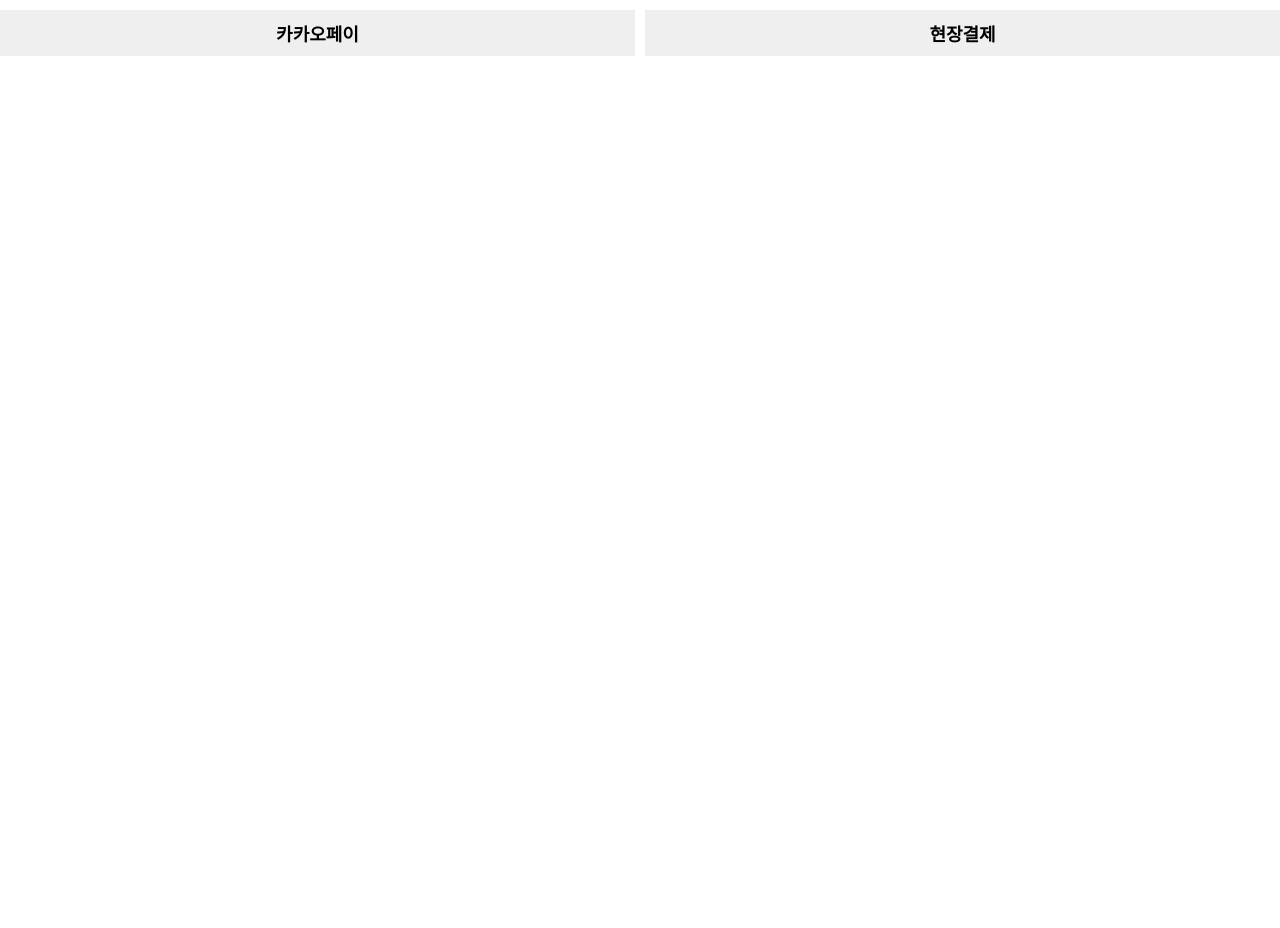
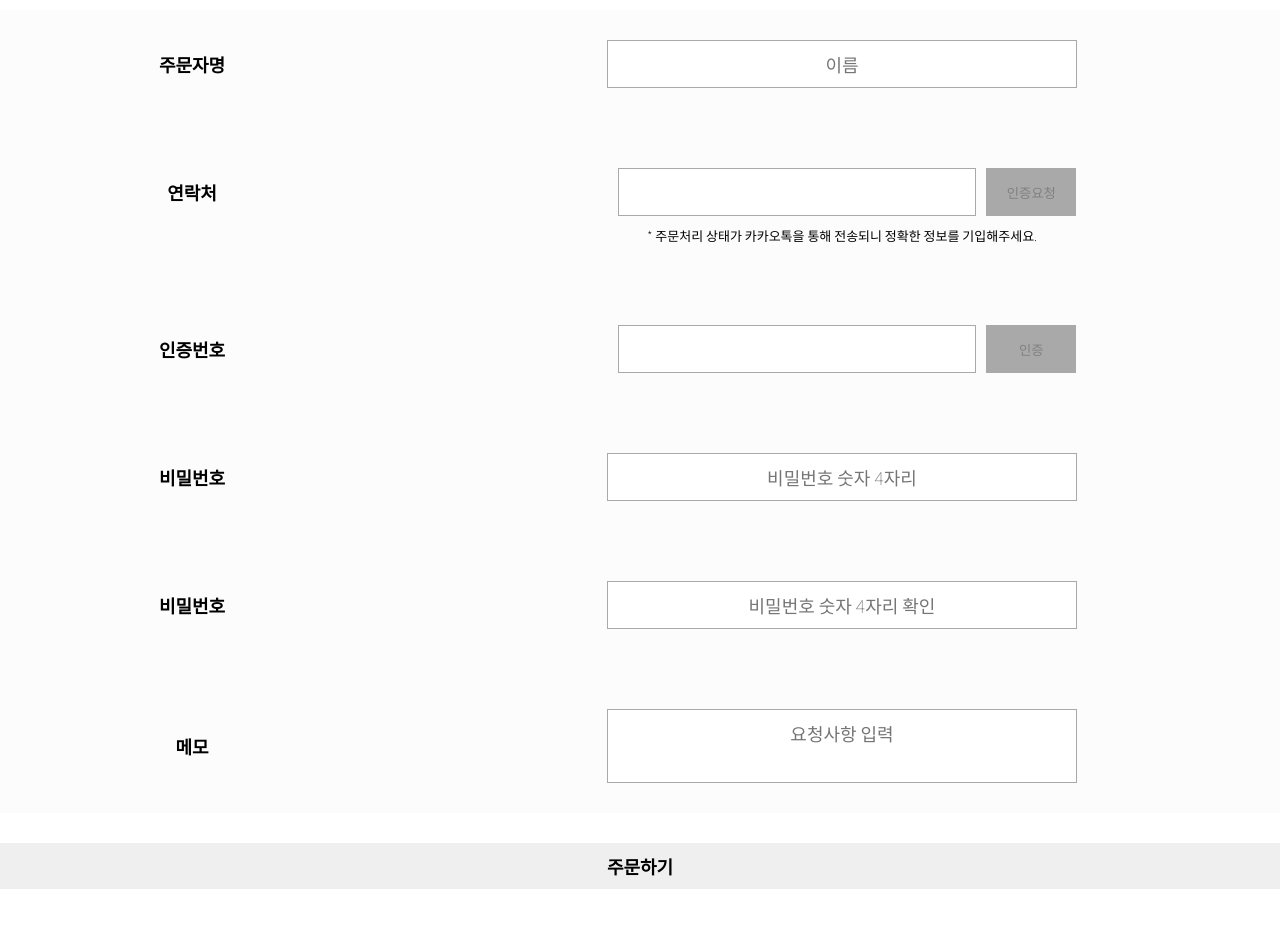
Before and after one commit to sbyun1/doran, a React app in the folder src/main/reactjs/: page /cart in a window 1280 px wide. Shown: the part 680-1608 px from the top of the page. Before the commit the page ends 836 px from the top, so only its background shows below. Built offline with nearby package versions, Linux system fonts and the light colour scheme; no server answers; a web font is replaced by a local one.

Commit message:
modify Cart Page to add Order Inforamtion Section

```diff
--- a/src/main/reactjs/src/components/Cart.js
+++ b/src/main/reactjs/src/components/Cart.js
@@ -6,6 +6,9 @@
 function Cart() {
     const [cart, setCart] = useState([]);
     const [totalAmount, setTotalAmount] = useState(0);
+    const [verifiedTel, setVerifiedTel] = useState(0);
+    const [verifiedPwd, setVerifiedPwd] = useState(0);
+
     const calculateAmount = (_cart) => {
         let currentAmount = 0;
 
@@ -50,12 +53,56 @@
                     <span>{totalAmount}</span>
                 </div>
             </div>
-            <div className="payment-top">
-                <span>결제하기</span>
+            <div className="order-top">
+                <span>주문정보</span>
+                <span>* 주문정보는 고객 식별, 구매 및 결제를 위해 사용됩니다.</span>
             </div>
-            <div className="payment-option">
-                <button>카카오페이</button>
-                <button>현장결제</button>
+            <div className="order-info">
+                <div>
+                    <span>주문자명</span><input type="text" name="orderName" placeholder="이름"/>
+                </div>
+                <div>
+                    <span>연락처</span>
+                    <div className="order-info-validation">
+                        <input type="tel" className="input-valid" name="orderTel" onChange={
+                            (event) => {
+                                const data = event.target.value;
+                                if (data.match(/^[010]{3}[0-9]{4}[0-9]{4}$/) == null) {
+                                    /*
+                                    * 0 : 입력 없음
+                                    * 1 : 입력 올바름
+                                    * 2 : 입력 틀림
+                                    */
+                                    setVerifiedTel(2);
+                                } else {
+                                    setVerifiedTel(1);
+                                }
+                            }
+                        }/>
+                        <input type="button" className="disabled" value="인증요청"/>
+                    </div>
+                    <span>* 주문처리 상태가 카카오톡을 통해 전송되니 정확한 정보를 기입해주세요.</span>
+                </div>
+                <div>
+
+                    <span>인증번호</span>
+                    <div className="order-info-validation">
+                        <input type="number" className="input-valid" name="orderTelValid"/>
+                        <input type="button" className="disabled" value="인증"/>
+                    </div>
+                </div>
+                <div>
+                    <span>비밀번호</span><input type="password" name="orderPwd" placeholder="비밀번호 숫자 4자리"/>
+                </div>
+                <div>
+                    <span>비밀번호</span><input type="password" name="orderPwdValid" placeholder="비밀번호 숫자 4자리 확인"/>
+                </div>
+                <div>
+                    <span>메모</span><textarea name="orderMemo" placeholder="요청사항 입력"/>
+                </div>
+            </div>
+            <div className="order-confirm">
+                <button>주문하기</button>
             </div>
         </div>
     )
--- a/src/main/reactjs/src/resources/css/cart.css
+++ b/src/main/reactjs/src/resources/css/cart.css
@@ -1,5 +1,6 @@
 .cart-top > *:first-child,
-.payment-top > *:first-child {
+.payment-top > *:first-child,
+.order-top > *:first-child {
     font-size: x-large;
     font-weight: 700;
     background: linear-gradient(to top, gold 50%, transparent 50%);
@@ -47,13 +48,96 @@
     grid-column-start: 4;
 }
 
-.payment-option {
+.order-info {
     display: grid;
-    grid-template-columns: repeat(2, 1fr);
+    gap: 20px;
+    background-color: rgba(252, 252, 252);
+}
+
+.order-info > * {
+    display: grid;
+    grid-template-columns: 30% 70%;
+    justify-items: center;
+    align-items: center;
+    gap: 10px;
+    padding: 30px 0 30px 0;
+}
+
+.order-info > * > input, textarea {
+    width: 50%;
+    background: white;
+    border: solid 1px darkgray;
+    text-align: center;
+    padding: 10px;
+}
+
+.order-info-validation {
+    width: 50%;
+    display: grid;
+    grid-template-columns: 80% 20%;
     gap: 10px;
 }
 
-.payment-option > button {
+.order-info-validation input {
+    background: white;
+    border: solid 1px darkgray;
+    text-align: center;
+    padding: 10px;
+}
+
+.order-info-validation > .input-valid {
+    font-size: large;
+}
+
+.order-info-validation > input[type="button"] {
+    background: #282c34;
+    color: #fcfcfc;
+    text-align: center;
+    padding: 10px;
+    transition: 0.3s;
+}
+
+.order-info-validation > input[type="button"].disabled {
+    background-color: darkgray;
+    color: gray;
+}
+
+.order-info-validation > input[type="button"].disabled:hover {
+    background-color: darkgray;
+    color: gray;
+    cursor: not-allowed;
+}
+
+.order-info-validation > input[type="button"]:hover {
+    background-color: gold;
+    cursor: pointer;
+}
+
+.order-info > * > textarea {
+    resize: none;
+}
+
+.order-info > * > *:first-child {
+    font-size: large;
+    font-weight: bold;
+}
+
+.order-info > * > *:nth-child(2) {
+    font-size: large;
+}
+
+.order-info > * > span:last-child {
+    grid-column-start: 2;
+    font-size: small;
+}
+
+.order-confirm {
+    display: grid;
+    gap: 10px;
+    align-items: center;
+}
+
+.order-confirm > button {
     padding: 10px 20px 10px 20px;
     font-size: large;
     font-weight: 700;
@@ -61,7 +145,7 @@
     transition: 0.3s;
 }
 
-.payment-option > button:hover {
+.order-confirm > button:hover {
     background-color: gold;
     color: white;
     cursor: pointer;
```
Also changed, not shown: 1 other file (tests, documents, lock files or other folders).
